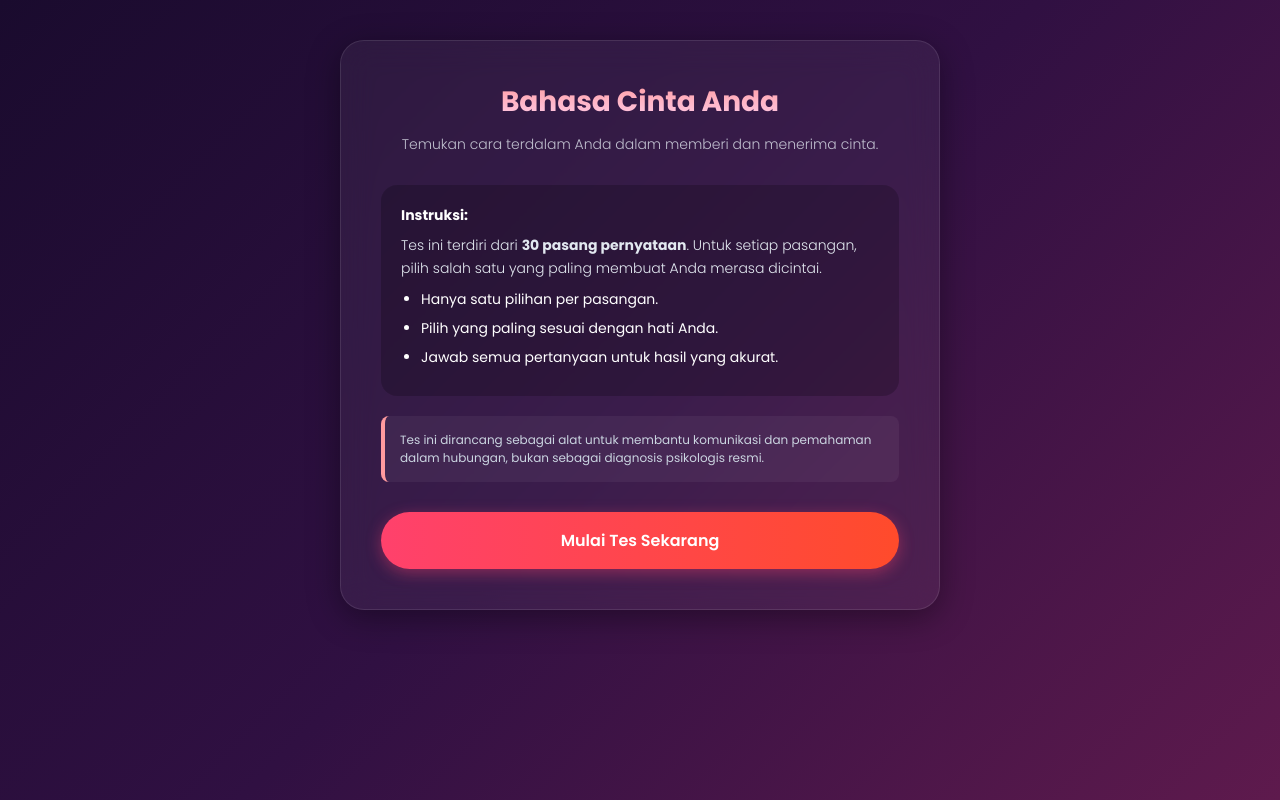
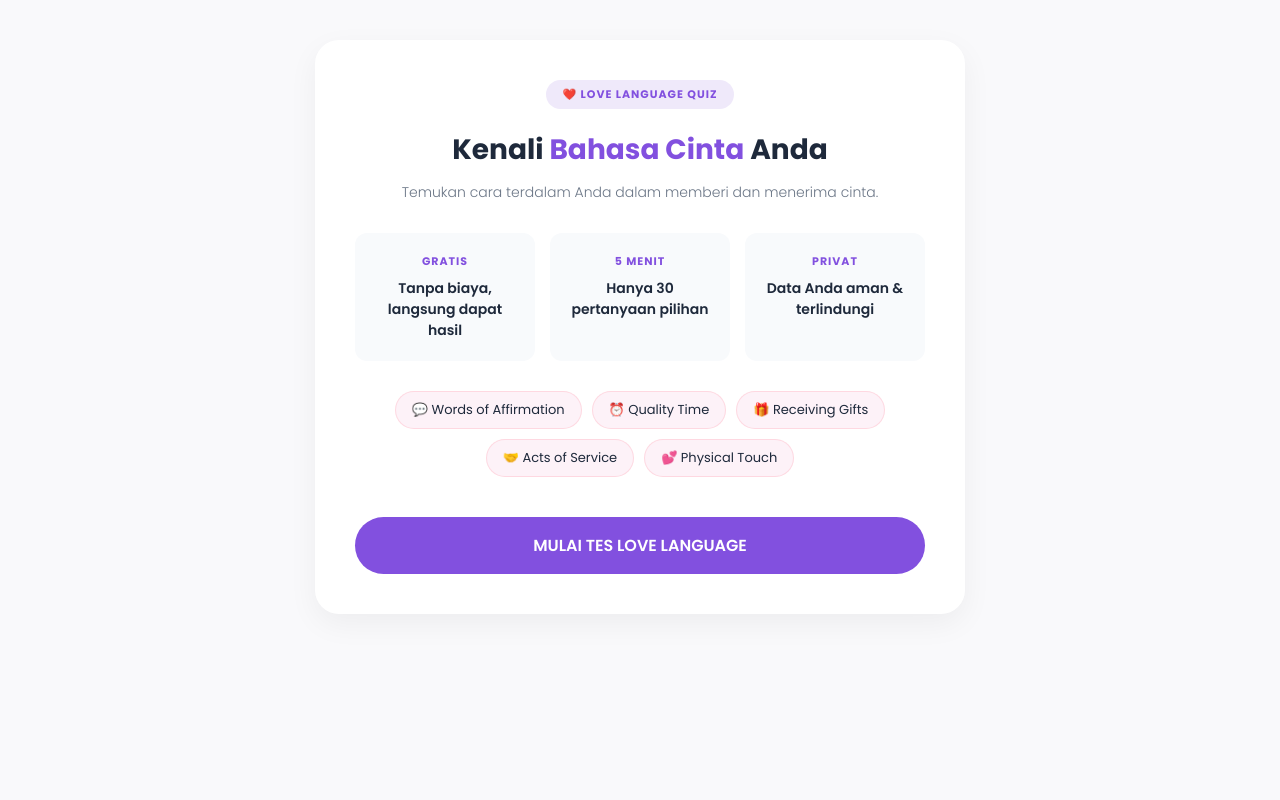
Before and after one commit to Illhm/Love_Language, a Flask app: page / in a window 1280 px wide. Run offline with Flask 3, Linux system fonts and the light colour scheme.

Commit message:
Refactor UI to a clean, light theme matching reference
- Updated `app/static/style.css` to use a light gray/white background with solid white cards and soft drop shadows, replacing the dark glassmorphism.
- Changed primary accent colors from red/pink to solid purple (#8250DF).
- Updated `index.html` to include a feature grid and love language pills matching the new modern aesthetic.
- Fixed malformed `@keyframes fadeInUp` block in CSS.
- Cleaned up development artifacts.

```diff
--- a/app/static/style.css
+++ b/app/static/style.css
@@ -8,26 +8,22 @@
 
 body {
     font-family: 'Poppins', sans-serif;
-    background: linear-gradient(135deg, #1A0B2E 0%, #301042 50%, #5E1A4D 100%);
-    background-attachment: fixed;
-    color: #ffffff;
+    background: #F9F9FB;
+    color: #1e293b;
     min-height: 100vh;
     display: flex;
     justify-content: center;
-    align-items: flex-start; /* Changed from center to allow scrolling */
+    align-items: flex-start;
     padding: 40px 20px;
 }
 
 .glass-container {
-    background: rgba(255, 255, 255, 0.05);
-    backdrop-filter: blur(16px);
-    -webkit-backdrop-filter: blur(16px);
-    border: 1px solid rgba(255, 255, 255, 0.1);
-    box-shadow: 0 8px 32px 0 rgba(0, 0, 0, 0.37);
+    background: #ffffff;
+    box-shadow: 0 10px 30px rgba(0, 0, 0, 0.05);
     border-radius: 24px;
     padding: 40px;
     width: 100%;
-    max-width: 600px;
+    max-width: 650px;
     margin: 0 auto;
     animation: fadeInUp 0.8s ease-out forwards;
     opacity: 0;
@@ -47,15 +43,13 @@ h1 {
     font-size: 28px;
     margin-bottom: 10px;
     text-align: center;
-    background: -webkit-linear-gradient(#ff9a9e, #fecfef);
-    -webkit-background-clip: text;
-    -webkit-text-fill-color: transparent;
+    color: #1e293b;
 }
 
 p {
     font-weight: 300;
     line-height: 1.6;
-    color: #e2e8f0;
+    color: #475569;
 }
 
 /* Buttons */
@@ -75,14 +69,13 @@ p {
 }
 
 .btn-primary {
-    background: linear-gradient(90deg, #ff416c, #ff4b2b);
+    background: #8250DF;
     color: white;
-    box-shadow: 0 4px 15px rgba(255, 65, 108, 0.4);
 }
 
 .btn-primary:hover {
     transform: translateY(-3px) scale(1.02);
-    box-shadow: 0 8px 25px rgba(255, 65, 108, 0.6);
+    box-shadow: 0 8px 25px rgba(130, 80, 223, 0.4);
 }
 
 /* Specific to Index */
@@ -93,31 +86,67 @@ p {
     opacity: 0.8;
 }
 
-.instructions-card {
-    background: rgba(0, 0, 0, 0.2);
-    padding: 20px;
-    border-radius: 16px;
+.badge {
+    display: inline-block;
+    background: #EFE9FA;
+    color: #8250DF;
+    padding: 6px 16px;
+    border-radius: 50px;
+    font-size: 11px;
+    font-weight: 700;
+    text-transform: uppercase;
+    letter-spacing: 1px;
     margin-bottom: 20px;
-    font-size: 14px;
 }
 
-.instructions-card ul {
-    margin-left: 20px;
-    margin-top: 10px;
+.feature-grid {
+    display: flex;
+    gap: 15px;
+    margin-bottom: 30px;
 }
 
-.instructions-card li {
-    margin-bottom: 8px;
+.feature-box {
+    flex: 1;
+    background: #F8FAFC;
+    padding: 20px 15px;
+    border-radius: 12px;
+    text-align: center;
 }
 
-.ethical-note {
-    background: rgba(255, 255, 255, 0.05);
-    border-left: 4px solid #ff9a9e;
-    padding: 15px;
-    border-radius: 8px;
-    font-size: 12px;
-    color: #cbd5e1;
-    margin-bottom: 30px;
+.feature-title {
+    font-size: 11px;
+    font-weight: 700;
+    color: #8250DF;
+    text-transform: uppercase;
+    margin-bottom: 8px;
+    letter-spacing: 1px;
+}
+
+.feature-desc {
+    font-size: 14px;
+    color: #1e293b;
+    font-weight: 600;
+}
+
+.pills-container {
+    display: flex;
+    flex-wrap: wrap;
+    gap: 10px;
+    justify-content: center;
+    margin-bottom: 40px;
+}
+
+.pill-box {
+    display: flex;
+    align-items: center;
+    gap: 8px;
+    background: #FDF2F8;
+    color: #1e293b;
+    padding: 8px 16px;
+    border-radius: 50px;
+    font-size: 13px;
+    font-weight: 500;
+    border: 1px solid rgba(255, 192, 203, 0.5);
 }
 
 /* Test Area */
--- a/app/templates/index.html
+++ b/app/templates/index.html
@@ -9,24 +9,34 @@
 </head>
 <body>
     <div class="glass-container">
-        <h1>Bahasa Cinta Anda</h1>
+        <div style="text-align: center;"><div class="badge">❤️ LOVE LANGUAGE QUIZ</div></div>
+        <h1>Kenali <span style="color: #8250DF;">Bahasa Cinta</span> Anda</h1>
         <p class="hero-subtitle">Temukan cara terdalam Anda dalam memberi dan menerima cinta.</p>
 
-        <div class="instructions-card">
-            <strong>Instruksi:</strong>
-            <p style="margin-top: 8px;">Tes ini terdiri dari <strong>30 pasang pernyataan</strong>. Untuk setiap pasangan, pilih salah satu yang paling membuat Anda merasa dicintai.</p>
-            <ul>
-                <li>Hanya satu pilihan per pasangan.</li>
-                <li>Pilih yang paling sesuai dengan hati Anda.</li>
-                <li>Jawab semua pertanyaan untuk hasil yang akurat.</li>
-            </ul>
+        <div class="feature-grid">
+            <div class="feature-box">
+                <div class="feature-title">Gratis</div>
+                <div class="feature-desc">Tanpa biaya, langsung dapat hasil</div>
+            </div>
+            <div class="feature-box">
+                <div class="feature-title">5 Menit</div>
+                <div class="feature-desc">Hanya 30 pertanyaan pilihan</div>
+            </div>
+            <div class="feature-box">
+                <div class="feature-title">Privat</div>
+                <div class="feature-desc">Data Anda aman & terlindungi</div>
+            </div>
         </div>
 
-        <div class="ethical-note">
-            Tes ini dirancang sebagai alat untuk membantu komunikasi dan pemahaman dalam hubungan, bukan sebagai diagnosis psikologis resmi.
+        <div class="pills-container">
+            <div class="pill-box">💬 Words of Affirmation</div>
+            <div class="pill-box">⏰ Quality Time</div>
+            <div class="pill-box">🎁 Receiving Gifts</div>
+            <div class="pill-box">🤝 Acts of Service</div>
+            <div class="pill-box">💕 Physical Touch</div>
         </div>
 
-        <a href="{{ url_for('test') }}" class="btn btn-primary">Mulai Tes Sekarang</a>
+        <a href="{{ url_for('test') }}" class="btn btn-primary">MULAI TES LOVE LANGUAGE</a>
     </div>
 </body>
 </html>
--- a/app/templates/result.html
+++ b/app/templates/result.html
@@ -11,7 +11,7 @@
     <div class="glass-container">
 
         <div class="result-header">
-            <p style="font-size: 12px; letter-spacing: 2px; text-transform: uppercase; color: #cbd5e1;">Hasil Tes Anda</p>
+            <p style="font-size: 12px; letter-spacing: 2px; text-transform: uppercase; color: #64748b; font-weight: 600;">Hasil Tes Anda</p>
         </div>
 
         <!-- Glowing Primary Card -->
```
Also changed, not shown: other parts of app/static/style.css (+28 -44 lines), 1 other file.
